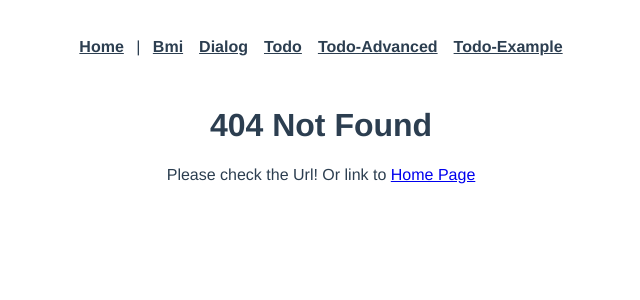
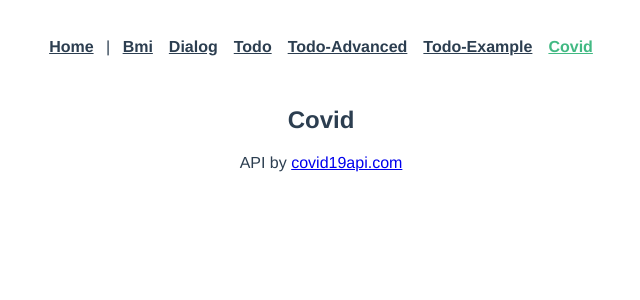
Before and after one commit to jacychu/vue-practice-projects, a Vue app: page /#/covid in a window 1280 px wide. Before the commit this address had no page. Shown: the top 300 px of the page, without its empty margins (319-959 px from the left). Built offline with nearby package versions, Linux system fonts and the light colour scheme; no server answers.

Commit message:
add covid page

```diff
--- a/src/components/TheNavigation.vue
+++ b/src/components/TheNavigation.vue
@@ -8,6 +8,7 @@
         <router-link to="/todo">Todo</router-link>
         <router-link to="/todo-advanced">Todo-Advanced</router-link>
         <router-link to="/todo-example">Todo-Example</router-link>
+        <router-link to="/covid">Covid</router-link>
       </nav>
     </div>
 </template>
--- a/src/router/index.js
+++ b/src/router/index.js
@@ -41,6 +41,11 @@ const routes = [
     component: () => import(/* webpackChunkName: "todoexample" */ '../views/TodoExample.vue')
   },
   {
+    path: '/covid',
+    name: 'Covid',
+    component: () => import(/* webpackChunkName: "covid" */ '../views/Covid.vue')
+  },
+  {
     path: '/404',
     alias: '*',
     name: 'notFound',
--- a/src/store/modules/todoexample.js
+++ b/src/store/modules/todoexample.js
@@ -21,7 +21,6 @@ const actions = {
     await axios.delete(`https://jsonplaceholder.typicode.com/todos/${id}}`);
     commit('removeTodo', id);
   }
-
 };
 const mutations = {
   setTodos: (state, todos) => (state.todos = todos),
--- /dev/null
+++ b/src/views/Covid.vue
@@ -0,0 +1,35 @@
+<template>
+  <div>
+    <h2>Covid</h2>
+    <p>
+      API by
+      <a class="text-blue-300" href="https://covid19api.com" target="_blank"
+      >covid19api.com</a
+      >
+    </p>
+    {{data.Global}}
+  </div>
+</template>
+<script>
+export default {
+  data() {
+    return {
+      data: '',
+      newConfirmed: '',
+      totalConfirmed: '',
+      date:'',
+    }
+  },
+  created() {
+    const fetchCovidData = async () => {
+      const res = await fetch('https://api.covid19api.com/summary');
+      console.log(res)
+      return await res.json();
+    };
+    const baseSetup = async () => {
+      this.data = await fetchCovidData();
+    };
+    baseSetup();
+  }
+}
+</script>
```
